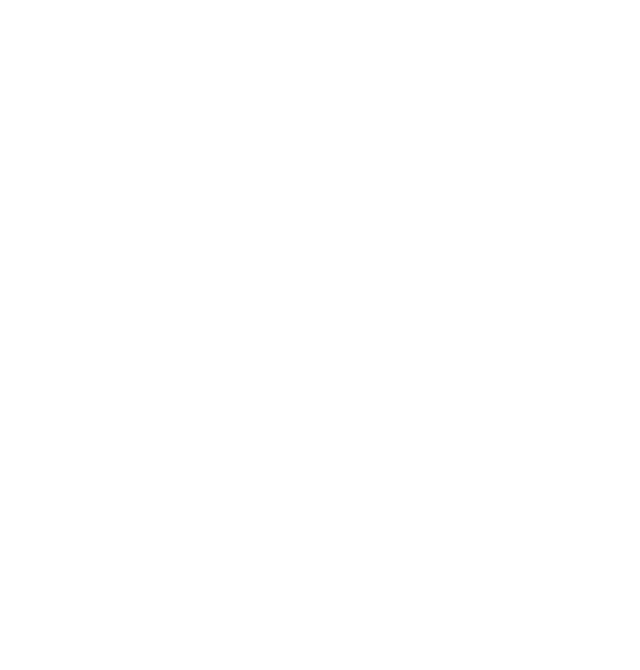
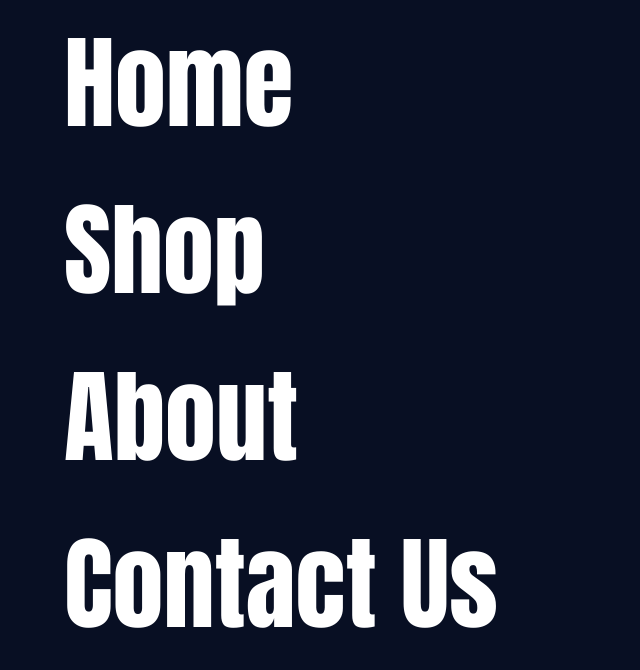
Before and after one commit to Cravsi/2_Parallax_Menu, a plain HTML site: page index.html in a window 1280 px wide. Shown: the whole page, without its empty margins (0-640 px from the left). Drawn offline with Linux system fonts and the light colour scheme.

Commit message:
[ADD] Menu items with hover transition

```diff
--- a/assets/style.css
+++ b/assets/style.css
@@ -0,0 +1,33 @@
+body {
+    background-color: rgb(8,15,35);
+    margin: 0px;
+    overflow: hidden;
+}
+
+#menu {
+    height: 100vh;
+    width: 100vw;
+    display: flex;
+}
+
+.menu-item {
+    color:white;
+    font-size: clamp(3rem, 8vw, 8rem);
+    font-family: Impact, Haettenschweiler, 'Arial Narrow Bold', sans-serif;
+    text-decoration: none;
+    display: block;
+    padding: clamp(0.25rem, 0.5vw, 1rem) 0rem;
+    transition: opacity 350ms;
+}
+
+#menu-items {
+    margin-left: clamp(4rem, 2vw, 48rem);
+}
+
+#menu-items:hover > .menu-item{
+    opacity: 0.4;
+}
+
+#menu-items:hover > .menu-item:hover {
+    opacity: 1;
+}
--- a/index.html
+++ b/index.html
@@ -7,7 +7,16 @@
         <title>Parallax Menu</title>
     </head>
     <body>
-
+        <main>
+            <div id="menu">
+                <div id="menu-items">
+                    <a href="" class="menu-item">Home</a>
+                    <a href="" class="menu-item">Shop</a>
+                    <a href="" class="menu-item">About</a>
+                    <a href="" class="menu-item">Contact Us</a>
+                </div>
+            </div>
+        </main>
         <script src="assets/script.js"></script>
     </body>
 </html>
```
